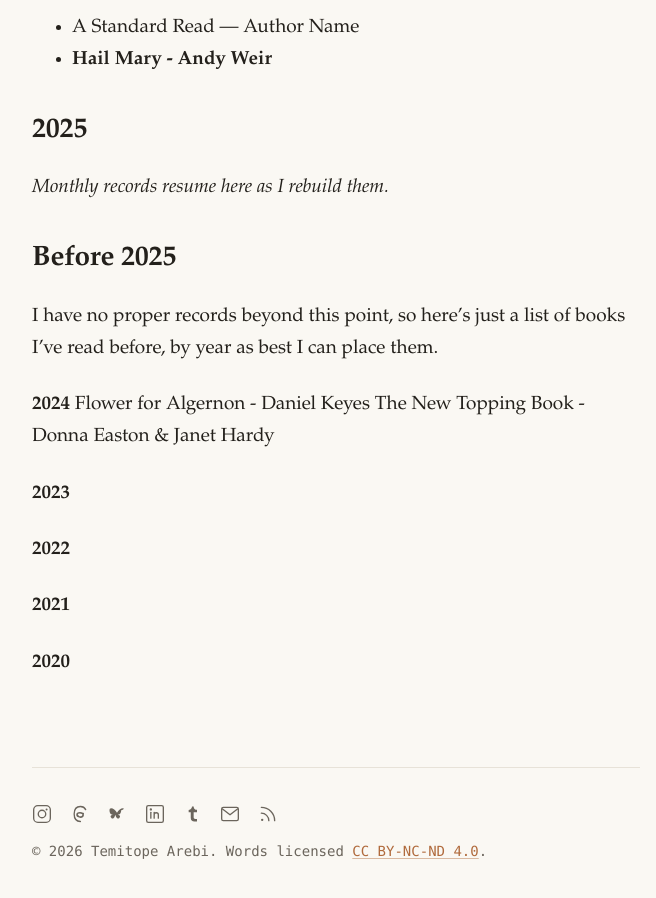
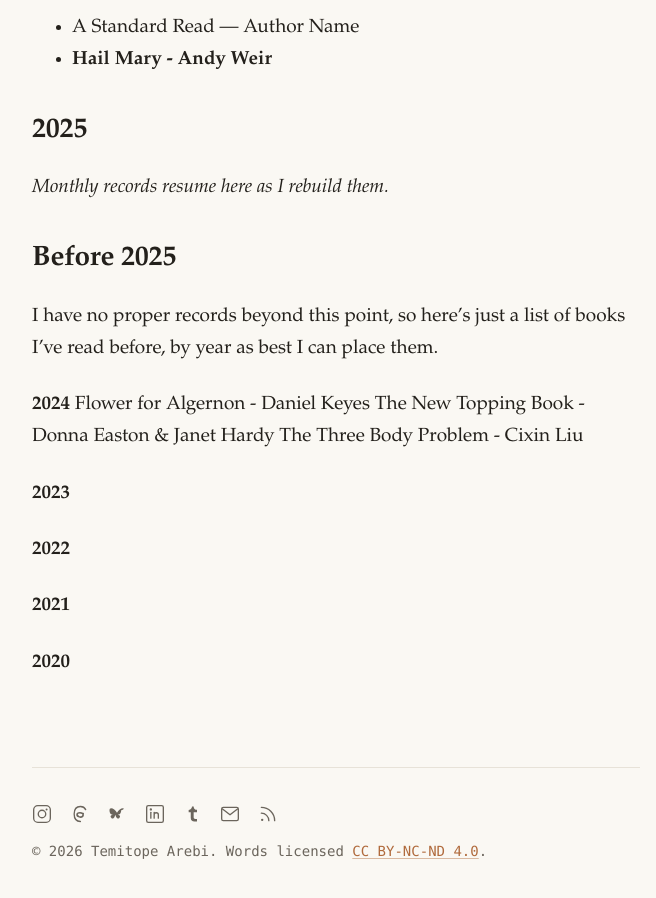
Before and after one commit to topearebi/aroamjti, a Jekyll site: the page built from books.md, in a window 1280 px wide and 900 px high, scrolled down 1428 px. Shown: the whole window, without its empty margins (304-960 px from the left). Built offline with Jekyll 4.4.1, drawn with Linux system fonts in a browser that asks for light colours.

Commit message:
Last Sync: 2026-06-30 06:29 (Mobile)

```diff
--- a/books.md
+++ b/books.md
@@ -39,6 +39,7 @@ I have no proper records beyond this point, so here's just a list of books I've
 **2024**
 Flower for Algernon - Daniel Keyes
 The New Topping Book - Donna Easton & Janet Hardy
+The Three Body Problem - Cixin Liu
 
 **2023**
 
```
